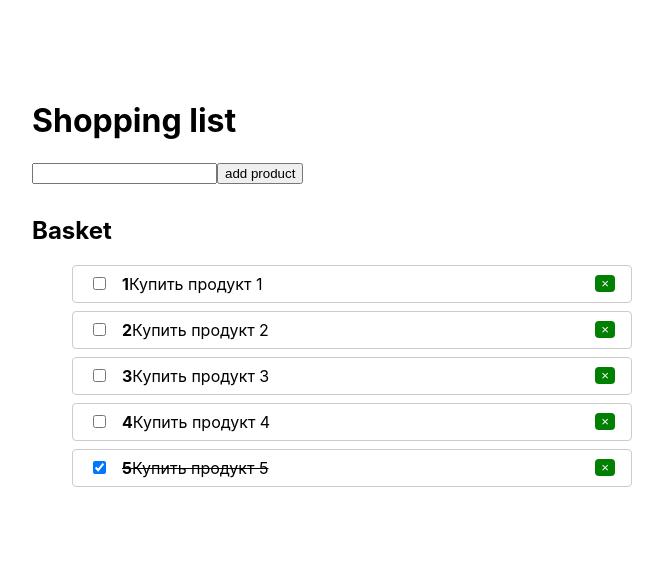
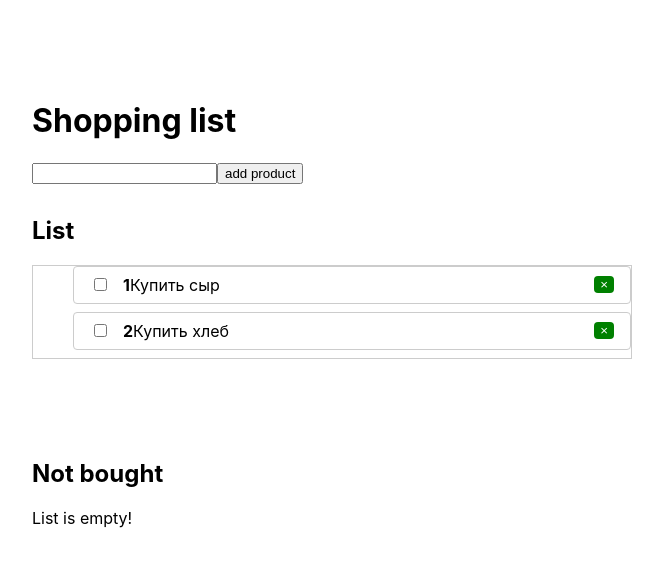
Before and after one commit to PGVlasov/Project1, a React (Create React App) app: page / in a window 1280 px wide. Shown: the top 566 px of the page, without its empty margins (308-971 px from the left). Built offline with nearby package versions, Linux system fonts and the light colour scheme.

Commit message:
try to upgrade project

```diff
--- a/src/App.js
+++ b/src/App.js
@@ -2,14 +2,12 @@ import React from "react";
 import ToDoList from "./Todo/todolist";
 import Context from "./context";
 import AddTodo from "./Todo/AddTodo";
+import Newlist from "./Todo/NewList";
 
 function App() {
   const [todos, setTodos] = React.useState([
-    { id: 1, complited: false, title: "Купить продукт 1" },
-    { id: 2, complited: false, title: "Купить продукт 2" },
-    { id: 3, complited: false, title: "Купить продукт 3" },
-    { id: 4, complited: false, title: "Купить продукт 4" },
-    { id: 5, complited: true, title: "Купить продукт 5" }
+    { id: 1, complited: false, title: "Купить сыр" },
+    { id: 2, complited: false, title: "Купить хлеб" }
   ]);
 
   function selectMarkTodo(id) {
@@ -40,14 +38,24 @@ function App() {
     );
   }
 
+  let newtodos = [];
+
   return (
     <Context.Provider value={{ removeProd }}>
       <div className="wrapper">
         <h1>Shopping list</h1>
         <AddTodo onCreate={addProd} />
-        <h2>Basket</h2>
+        <h2>List</h2>
         {todos.length ? (
           <ToDoList todos={todos} onSelectMark={selectMarkTodo} />
+        ) : (
+          <p> List is empty!</p>
+        )}
+      </div>
+      <div className="nextTime">
+        <h2>Not bought</h2>
+        {newtodos.length ? (
+          <Newlist todos={todos} onSelectMark={selectMarkTodo} />
         ) : (
           <p> List is empty!</p>
         )}
--- /dev/null
+++ b/src/Todo/NewList.js
@@ -0,0 +1,16 @@
+import React, { useContext } from "react";
+import PropTypes from "prop-types";
+import Context from "../context";
+
+const styles = {
+  ul: {
+    listStyle: "none",
+    margin: 0,
+    paddinng: 0,
+    border: "1px solid #ccc"
+  }
+};
+
+function Newlist() {}
+
+export default Newlist;
--- a/src/Todo/todolist.js
+++ b/src/Todo/todolist.js
@@ -6,7 +6,8 @@ const styles = {
   ul: {
     listStyle: "none",
     margin: 0,
-    paddinng: 0
+    paddinng: 0,
+    border: "1px solid #ccc"
   }
 };
 
--- a/src/index.css
+++ b/src/index.css
@@ -1,27 +1,29 @@
 body {
   margin: 0;
-  font-family: -apple-system, BlinkMacSystemFont, 'Segoe UI', 'Roboto', 'Oxygen',
-    'Ubuntu', 'Cantarell', 'Fira Sans', 'Droid Sans', 'Helvetica Neue',
+  font-family: -apple-system, BlinkMacSystemFont, "Segoe UI", "Roboto", "Oxygen",
+    "Ubuntu", "Cantarell", "Fira Sans", "Droid Sans", "Helvetica Neue",
     sans-serif;
   -webkit-font-smoothing: antialiased;
   -moz-osx-font-smoothing: grayscale;
 }
 
 code {
-  font-family: source-code-pro, Menlo, Monaco, Consolas, 'Courier New',
+  font-family: source-code-pro, Menlo, Monaco, Consolas, "Courier New",
     monospace;
 }
 
-.wrapper{
+.wrapper {
   padding-top: 5rem;
   margin: 0 auto;
   width: 600px;
 }
 
-/*.basket {
-
-} */
+.nextTime {
+  padding-top: 5rem;
+  margin: 0 auto;
+  width: 600px;
+}
 
 .done {
-    text-decoration: line-through;
+  text-decoration: line-through;
 }
```
